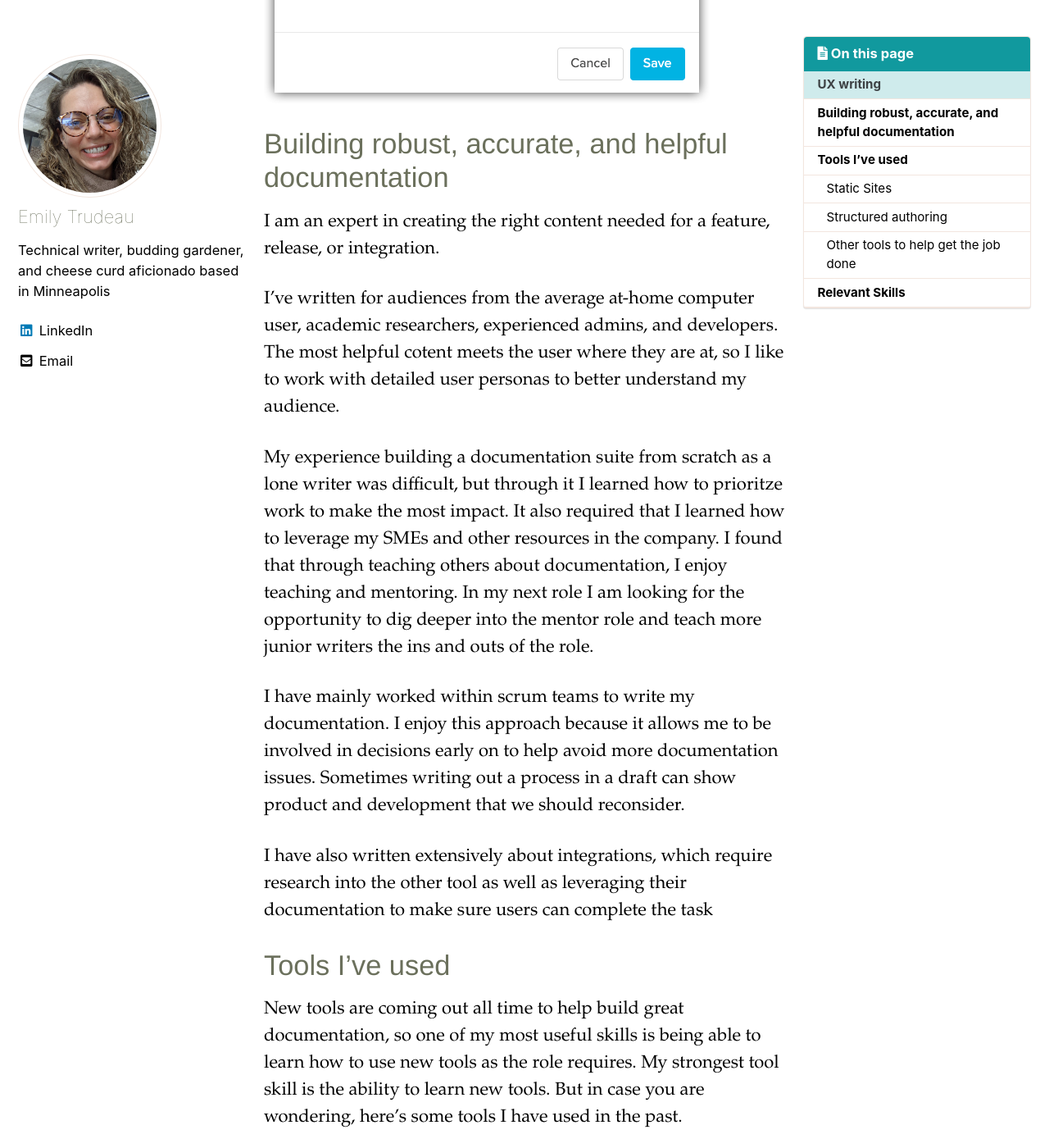
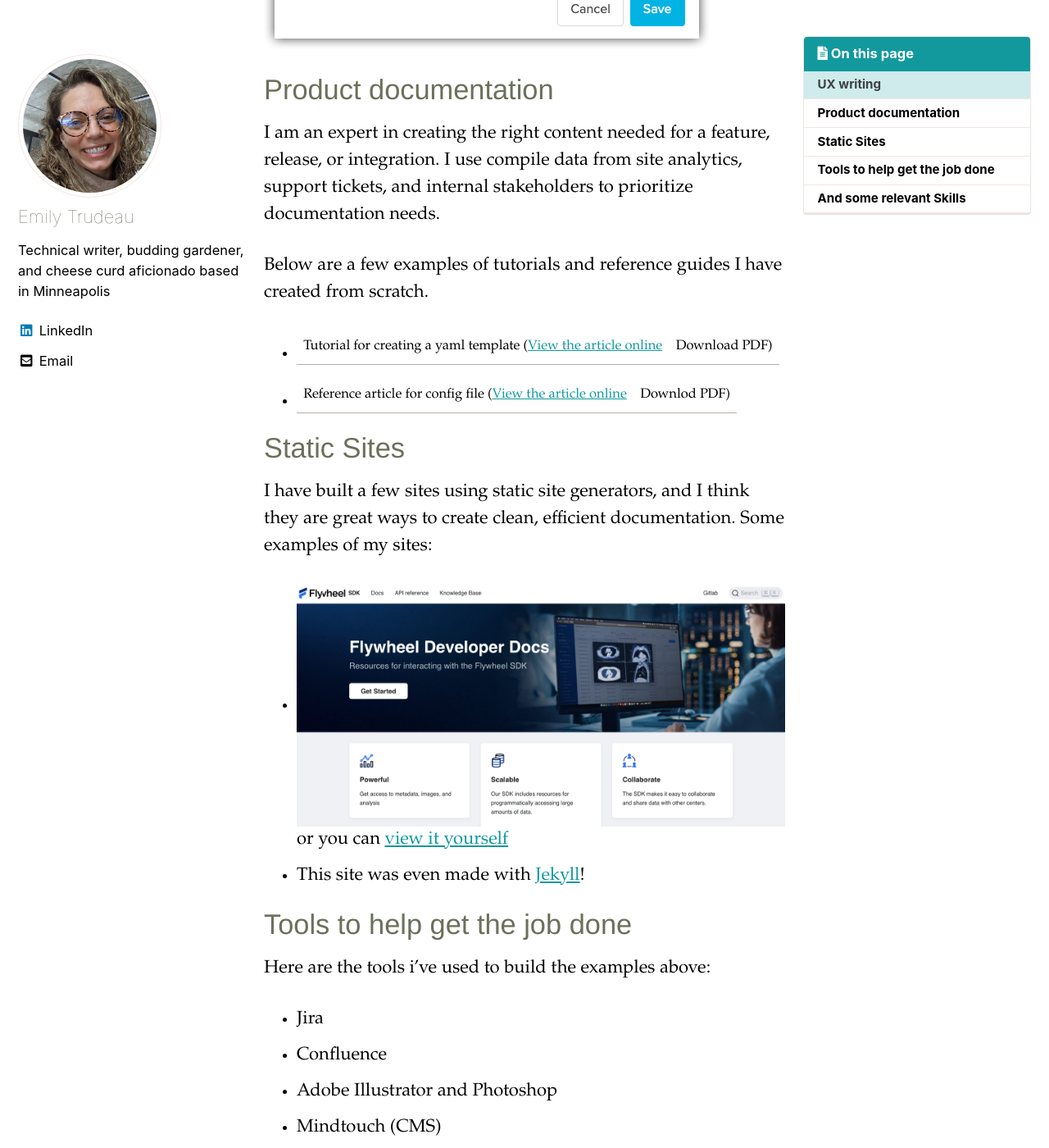
Before and after one commit to ExplainerEmily/ExplainerEmily.github.io, a Jekyll site: the page built from _pages/examples.md, in a window 1280 px wide and 1400 px high, scrolled down 2522 px. Shown: the whole window at 82% size. Built offline with Jekyll 4.4.1, drawn with Linux system fonts in a browser that asks for light colours; cached includes are drawn as plain includes; some of the changed text lies outside the part shown.

Commit message:
Adding PDFS and updating examples

```diff
--- a/_pages/examples.md
+++ b/_pages/examples.md
@@ -1,5 +1,5 @@
 ---
-title: "Examples of my work"
+title: "So you're wndering what I can do..."
 permalink: /MyWork/
 layout: single
 author_profile: true
@@ -8,7 +8,7 @@ toc_sticky: true
 ---
 
 # UX writing
-The most helpful kind of documentation is the one the user actually reads. That's why the UX text is such an important piece of the puzzle– it can answer common user questions while they are using the product. Or for more complex topics, walkthroughs can focus users on the most important tasks or guide the user to a longer tutorial.
+UX text is such an important piece of the documentation puzzle– it can answer common product questions without taking the user out of their workflow. Users want to be able to self service, so the right UX text empowers users to be successful on their own.
 
 Here's some examples of times when I have collaborated with product designers and developers to create helpful UX text.
 
@@ -21,36 +21,23 @@ Here's some examples of times when I have collaborated with product designers an
 ![Mapping Options](/assets/images/ModalMappingUXText.png)
 
 
-# Building robust, accurate, and helpful documentation
-I am an expert in creating the right content needed for a feature, release, or integration.
+# Product documentation
+I am an expert in creating the right content needed for a feature, release, or integration. I use compile data from site analytics, support tickets, and internal stakeholders to prioritize documentation needs.
 
-I've written for audiences from the average at-home computer user, academic researchers, experienced admins, and developers. The most helpful cotent meets the user where they are at, so I like to work with detailed user personas to better understand my audience.
+Below are a few examples of tutorials and reference guides I have created from scratch.
 
-My experience building a documentation suite from scratch as a lone writer was difficult, but through it I learned how to prioritze work to make the most impact. It also required that I learned how to leverage my SMEs and other resources in the company. I found that through teaching others about documentation, I enjoy teaching and mentoring. In my next role I am looking for the opportunity to dig deeper into the mentor role and teach more junior writers the ins and outs of the role.
+- Tutorial for creating a yaml template ([View the article online](https://docs.flywheel.io/hc/en-us/articles/1500006024162-Overview) | Download PDF)
+- Reference article for config file ([View the article online](https://docs.flywheel.io/hc/en-us/articles/4406976465939-The-OHIF-config-file) | Downlod PDF)
 
-I have mainly worked within scrum teams to write my documentation. I enjoy this approach because it allows me to be involved in decisions early on to help avoid more documentation issues. Sometimes writing out a process in a draft can show product and development that we should reconsider.
 
-I have also written extensively about integrations, which require research into the other tool as well as leveraging their documentation to make sure users can complete the task
+# Static Sites
+I have built a few sites using static site generators, and I think they are great ways to create clean, efficient documentation. Some examples of my sites:
+-  ![Developer Documentation portal](/assets/images/DeveloperDocumentationPortal.png) or you can [view it yourself](https://sdk.flywheel.io)
+-  This site was even made with [Jekyll](https://jekyllrb.com/)!
 
-# Tools I've used
- New tools are coming out all time to help build great documentation, so one of my most useful skills is being able to learn how to use new tools as the role requires. My strongest tool skill is the ability to learn new tools.
-But in case you are wondering, here's some tools I have used in the past.
-## Static Sites
-Static sites are great ways to create and publish clean, efficient documentation. I have experience integrating staic sites generators into Gitlab workflows, so that API and developer documentation can be updated along with the code.
 
-This site was even made with [Jekyll](https://jekyllrb.com/)!
-
-Here's an example of the developer documentation portal I created:
-
-![Developer Documentation portal](/assets/images/DeveloperDocumentationPortal.png)
-
-or you can [view it yourself](https://sdk.flywheel.io)
-
-## Structured authoring
-
-After reviewing the vast options available to create and maintain documentation, I choose to go with the structured authoring approach. Paligo is an XML-based tool that allowed me to write once and publish to multiple forms.
-
-## Other tools to help get the job done
+# Tools to help get the job done
+Here are the tools i've used to build the examples above:
 - Jira
 - Confluence
 - Adobe Illustrator and Photoshop
@@ -58,8 +45,10 @@ After reviewing the vast options available to create and maintain documentation,
 - Zendesk Guide
 - Gitlab
 - Github
+- Paligo
+- SnagIt
 
-# Relevant Skills
-- Python (read and understand with some beginner ability to write my own code)
+# And some relevant Skills
+- Python
 - HTML
 - CSS
```
Also changed, not shown: 2 other files.
